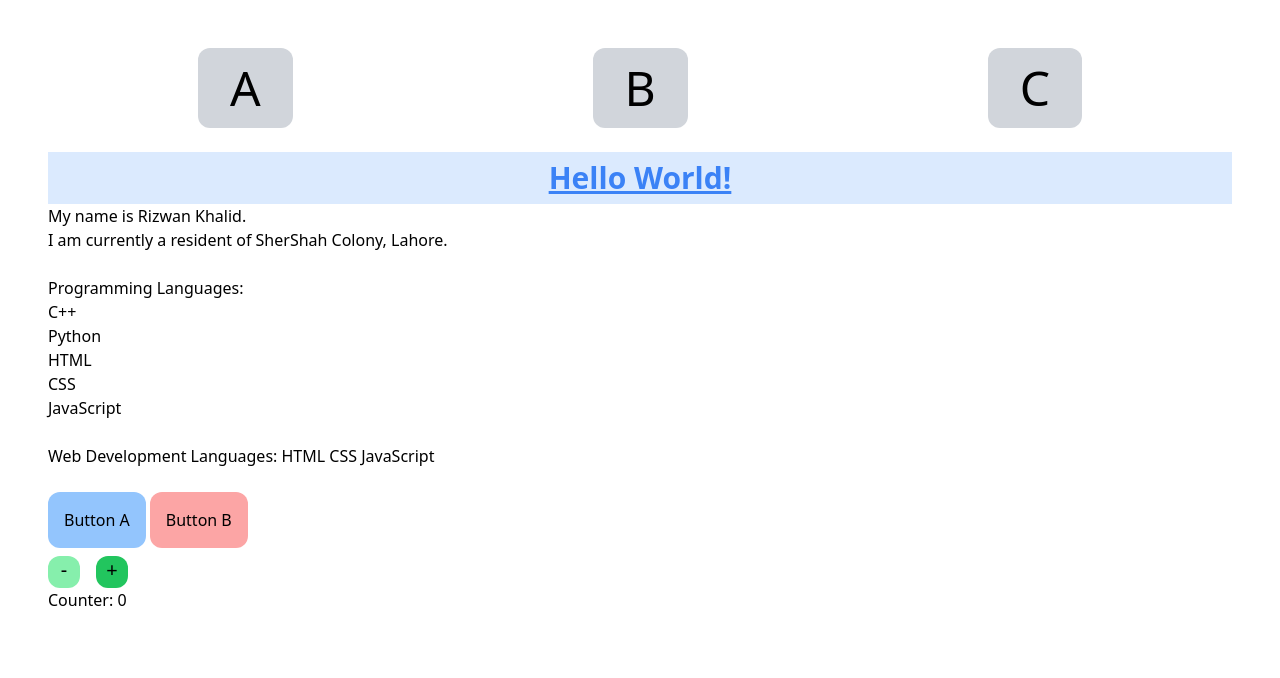
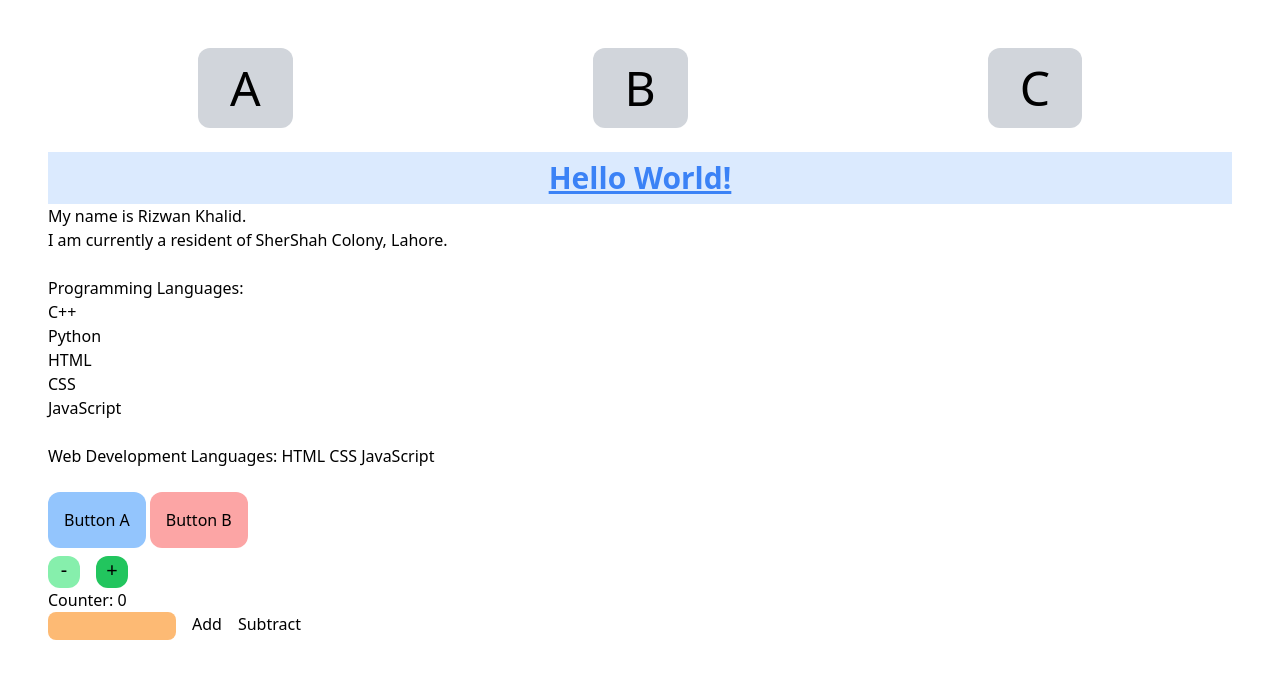
Before and after one commit to Riz-7595/react-basic, a React (Create React App) app: page / in a window 1280 px wide. Shown: the top 678 px of the page. Built offline with nearby package versions, Linux system fonts and the light colour scheme.

Commit message:
useDispatch practice

```diff
--- a/src/app/counterSlice.js
+++ b/src/app/counterSlice.js
@@ -15,9 +15,12 @@ export const counterSlice = createSlice({
     incrementByAmount: (state, action) =>{
       state.value += action.payload;
     },
+    decrementByAmount: (state, action) =>{
+      state.value -= action.payload;
+    },
   },
 })
 
-export const { increment, decrement, incrementByAmount } = counterSlice.actions;
+export const { increment, decrement, incrementByAmount,decrementByAmount } = counterSlice.actions;
 
 export default counterSlice.reducer;
--- a/src/components/Counter.jsx
+++ b/src/components/Counter.jsx
@@ -7,9 +7,10 @@ const Counter = () => {
   const dispatch = useDispatch();
 
   return (
+
     <div className='flex mt-2 gap-4'>
-      <button onClick={()=>{dispatch(decrement())}} className='pb-1 w-8 bg-green-300 rounded-xl text-xl'>-</button>
-      <button onClick={()=>{dispatch(increment())}} className='pb-1 w-8 bg-green-500 rounded-xl text-xl'>+</button>
+      <button onClick={() => { dispatch(decrement()) }} className='pb-1 w-8 bg-green-300 rounded-xl text-xl'>-</button>
+      <button onClick={() => { dispatch(increment()) }} className='pb-1 w-8 bg-green-500 rounded-xl text-xl'>+</button>
     </div>
   )
 }
--- a/src/pages/HomePage.jsx
+++ b/src/pages/HomePage.jsx
@@ -2,11 +2,16 @@ import React, { useState } from 'react';
 import { Link } from 'react-router-dom';
 import Header from '../components/Header';
 import Counter from '../components/Counter';
-import { useSelector } from 'react-redux';
+import { useSelector, useDispatch } from 'react-redux';
+import { incrementByAmount, decrementByAmount } from '../app/counterSlice';
 
 const HomePage = () => {
 
-  const count = useSelector((state)=>state.counter.value)
+  const count = useSelector((state) => state.counter.value)
+
+  const dispatch = useDispatch()
+
+  const [amount, setAmount] = useState(0)
 
   const [color, setColor] = useState("bg-gray-300")
 
@@ -17,22 +22,32 @@ const HomePage = () => {
   }
 
   class Person {
-    constructor(first, last = '')
-    {
+    constructor(first, last = '') {
       this.firstName = first;
       this.lastName = last;
     }
   }
 
   class Student extends Person {
-    constructor(first, last='',degree)
-    {
-      super(first,last);
+    constructor(first, last = '', degree) {
+      super(first, last);
       this.degreeName = degree;
     }
   }
 
-  const me = new Student('Rizwan','Khalid','COMSATS');
+  const addAmount = () => {
+    dispatch(incrementByAmount(Number(amount)));
+    setAmount(0);
+
+  }
+
+  const subtractAmount = () => {
+    dispatch(decrementByAmount(Number(amount)));
+    setAmount(0);
+
+  }
+
+  const me = new Student('Rizwan', 'Khalid', 'COMSATS');
 
   return (
     <div className='px-12 pt-12'>
@@ -41,13 +56,18 @@ const HomePage = () => {
         <Link to='/B' className={`px-8 py-4 rounded-xl ${color}`}>B</Link>
         <Link to='/C' className={`px-8 py-4 rounded-xl ${color}`}>C</Link>
       </nav>
-      <Header address={address} student={me} className='text-blue-500'/>
+      <Header address={address} student={me} className='text-blue-500' />
       <div className='flex gap-1'>
-      <button onClick={()=>{setColor('bg-blue-300')}} className='bg-blue-300 rounded-xl p-4 mt-6'>Button A</button>
-      <button onClick={()=>{setColor('bg-red-300')}} className='bg-red-300 rounded-xl p-4 mt-6'>Button B</button>
+        <button onClick={() => { setColor('bg-blue-300') }} className='bg-blue-300 rounded-xl p-4 mt-6'>Button A</button>
+        <button onClick={() => { setColor('bg-red-300') }} className='bg-red-300 rounded-xl p-4 mt-6'>Button B</button>
       </div>
-      <Counter/>
+      <Counter />
       <p>Counter: {count}</p>
+      <form onSubmit={(e) => e.preventDefault()}>
+        <input type="text" value={amount ? amount : ''} onChange={(e) => setAmount(e.target.value)} className='bg-orange-300 rounded-lg px-4 pb-1 w-32 mr-4' />
+        <button onClick={addAmount} className='mr-4'>Add</button>
+        <button onClick={subtractAmount}>Subtract</button>
+      </form>
     </div>
   );
 }
```
